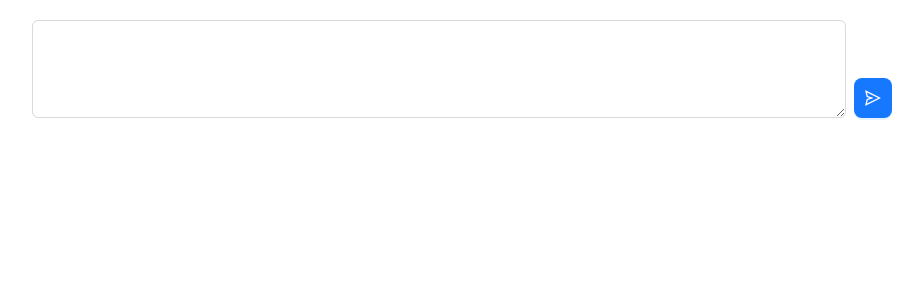
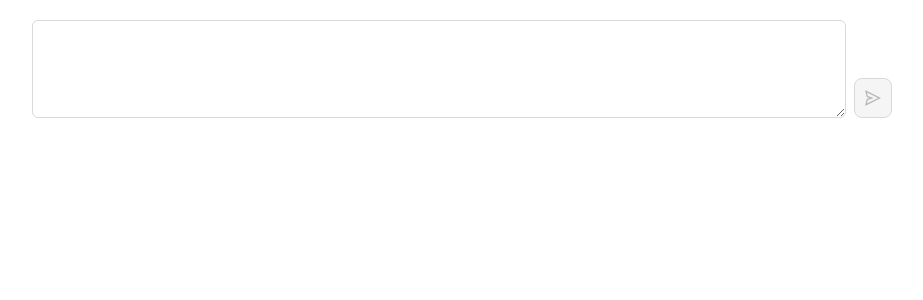
Before and after one commit to Xutangxin/chat-robot, a React (Create React App) app: page / in a window 1280 px wide. Shown: the top 300 px of the page, without its empty margins (178-1101 px from the left). Built offline with nearby package versions, Linux system fonts and the light colour scheme.

Commit message:
feat: button disabled

```diff
--- a/src/pages/chat/components/ChatInput.js
+++ b/src/pages/chat/components/ChatInput.js
@@ -12,7 +12,7 @@ const ChatInput = () => {
 
     return (<div className="chat-input">
         <TextArea className='val-input' value={inputVal} onChange={(e) => handleInput(e)} rows={4}></TextArea>
-        <Button className='send-btn' type="primary" size='large' icon={<SendOutlined />} />
+        <Button disabled={!inputVal} className='send-btn' type="primary" size='large' icon={<SendOutlined />} />
 
     </div>);
 }
```
